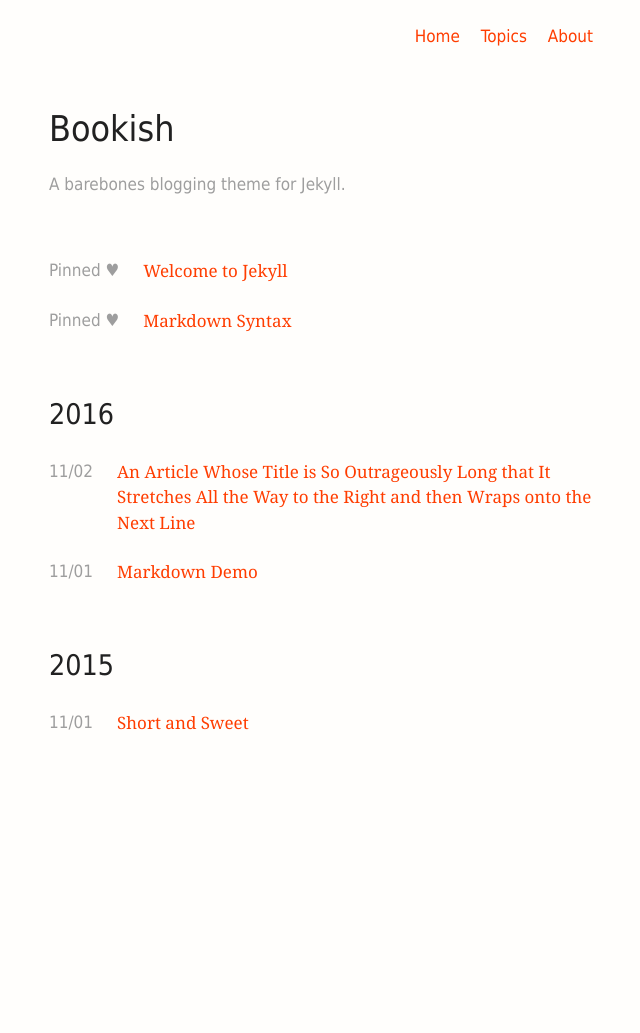
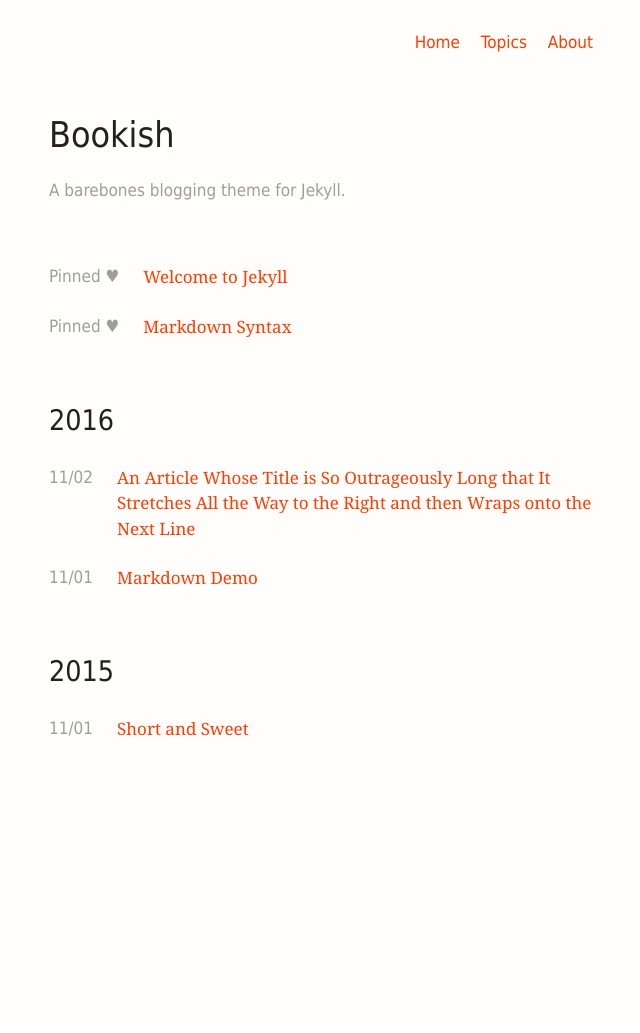
Before and after one commit to Awjin/bookish, a Jekyll site: the page built from index.md, in a window 1280 px wide. Shown: the whole page, without its empty margins (319-959 px from the left). Built offline with Jekyll 4.4.1, drawn with Linux system fonts in a browser that asks for light colours; some web fonts are replaced.

Commit message:
Increase whitespace above header

```diff
--- a/_sass/bookish/style.scss
+++ b/_sass/bookish/style.scss
@@ -4,9 +4,8 @@
 body {
     box-sizing: content-box;
     max-width: $type-reset-max-content-width;
-    margin: $type-reset-leading auto 33vh auto;
-    padding-right: $type-reset-leading * 1.25;
-    padding-left: $type-reset-leading * 1.25;
+    margin: 0 auto 25vh auto;
+    padding: $type-reset-leading * 1.25;
 }
 
 .site-header {
--- a/_sass/type-reset/type-reset/type.scss
+++ b/_sass/type-reset/type-reset/type.scss
@@ -8,7 +8,7 @@ body {
 
 h1, h2, h3, h4 {
     margin-bottom: $type-reset-vertical-rhythm;
-    line-height: $type-reset-line-height-heading;
+    line-height:   $type-reset-line-height-heading;
 }
 
 h1, h2, h4 {
```
